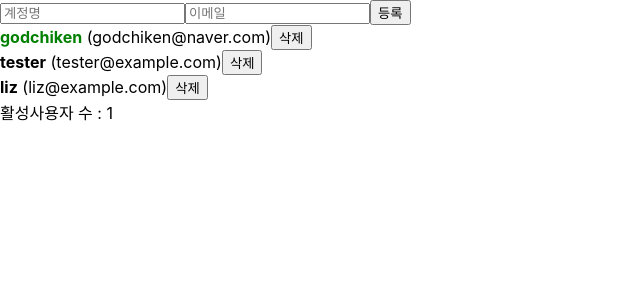
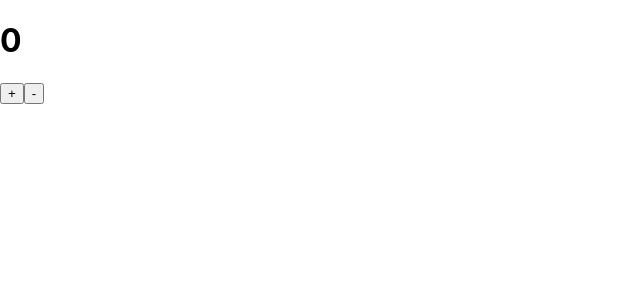
Before and after one commit to GodChiken/fast-campus-react, a React (Create React App) app: page / in a window 1280 px wide. Shown: the top 300 px of the page, without its empty margins (0-640 px from the left). Built offline with nearby package versions, Linux system fonts and the light colour scheme.

Commit message:
20. useReducer 를 사용하여 상태 업데이트 로직 분리하기 - useState Counter 구현분

```diff
--- /dev/null
+++ b/src/component/Counter.js
@@ -0,0 +1,20 @@
+import React, {useState} from 'react';
+
+export default function Counter() {
+    const [number, setNumber] = useState(0);
+
+    const onIncrease = () => {
+        setNumber(prevNumber => prevNumber + 1);
+    };
+    const onDecrease = () => {
+        setNumber(prevNumber => prevNumber - 1);
+    };
+
+    return (
+        <div>
+            <h1>{number}</h1>
+            <button onClick={onIncrease}>+</button>
+            <button onClick={onDecrease}>-</button>
+        </div>
+    );
+}
--- a/src/index.js
+++ b/src/index.js
@@ -2,5 +2,7 @@ import React from 'react'
 import {render} from 'react-dom'
 import './index.css';
 import App from "./component/App";
+import Counter from "./component/Counter";
 
-render(<App/>,document.getElementById('root'));
+render(<Counter/>,document.getElementById('root'));
+//render(<App/>,document.getElementById('root'));
```
